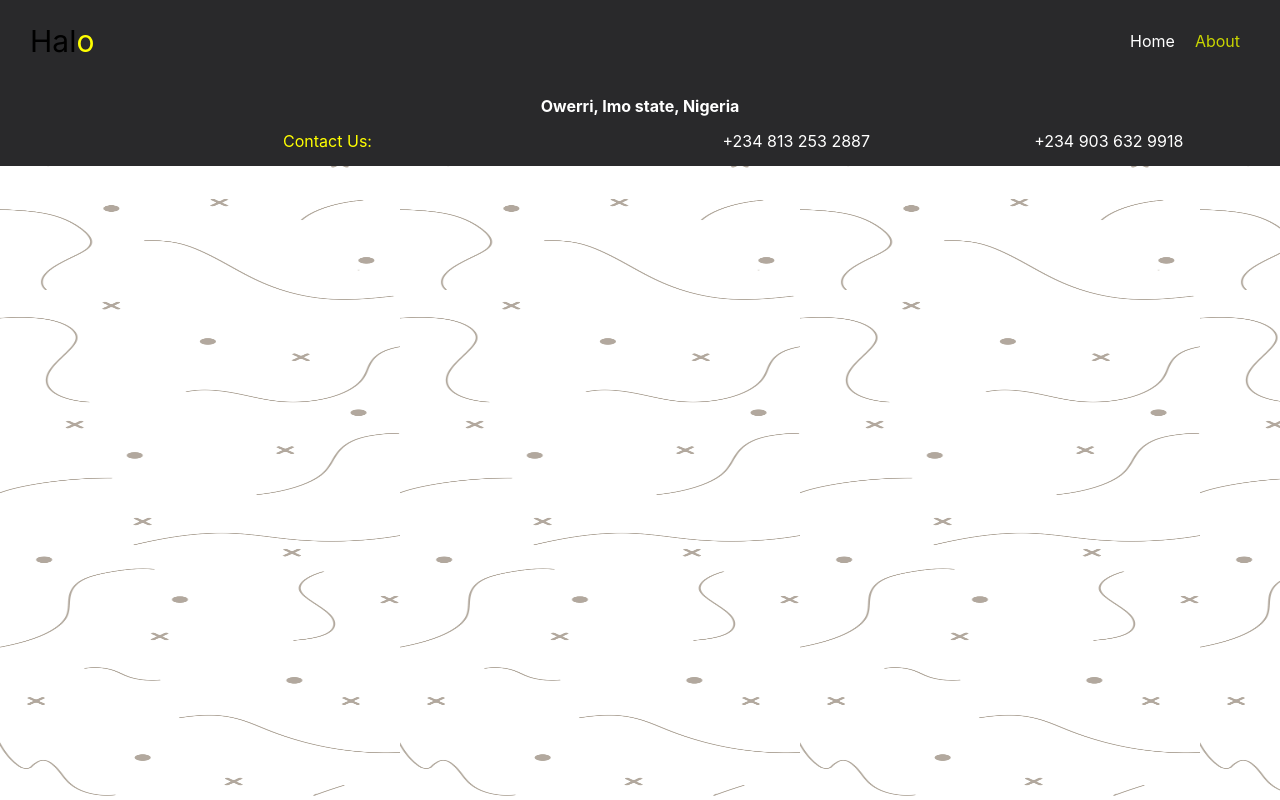
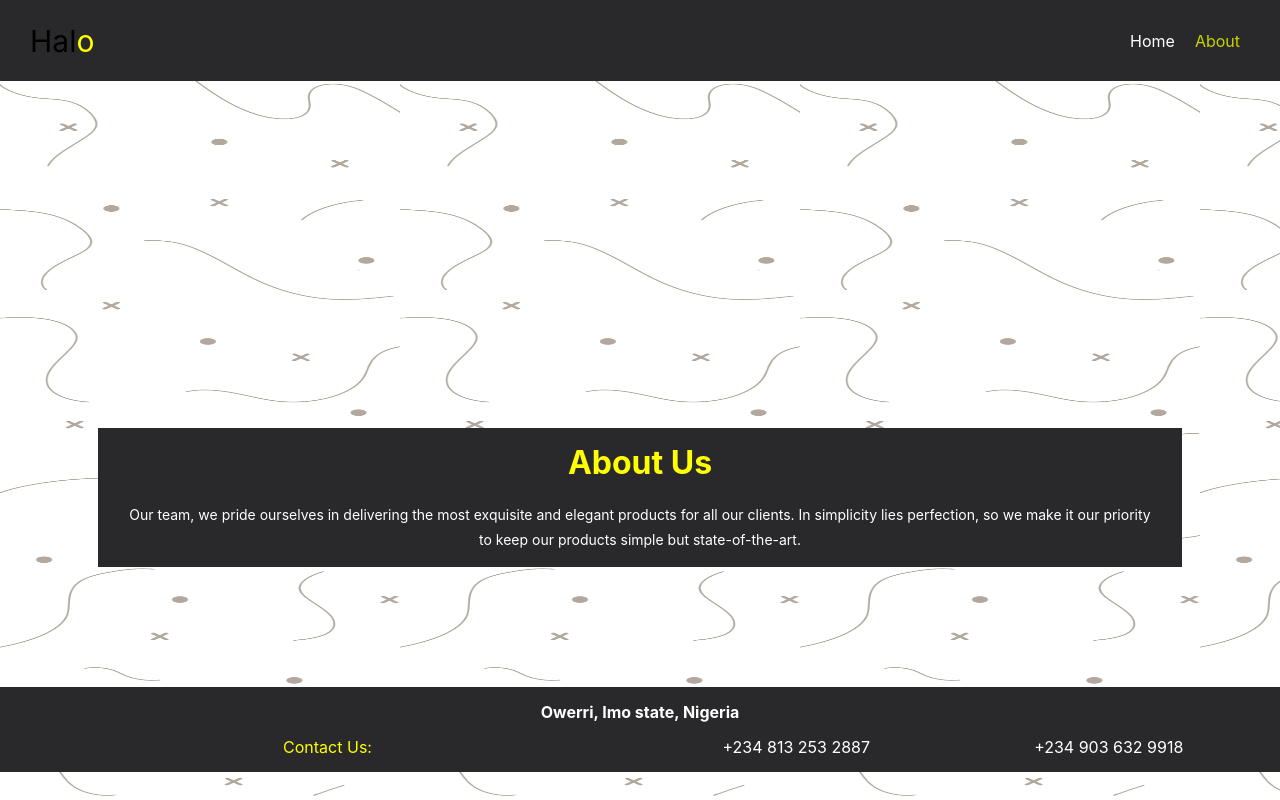
Before and after one commit to sammyyOzz/halo-devs, a React (Create React App) app: page /about in a window 1280 px wide. Built offline with nearby package versions, Linux system fonts and the light colour scheme.

Commit message:
about us

```diff
--- a/public/index.html
+++ b/public/index.html
@@ -2,7 +2,7 @@
 <html lang="en">
   <head>
     <meta charset="utf-8" />
-    <link rel="icon" href="%PUBLIC_URL%/favicon.ico" />
+    <link rel="icon" href="%PUBLIC_URL%/halo.png" />
     <meta name="viewport" content="width=device-width, initial-scale=1" />
     <meta name="theme-color" content="#000000" />
     <meta
@@ -24,7 +24,7 @@
       work correctly both with client-side routing and a non-root public URL.
       Learn how to configure a non-root public URL by running `npm run build`.
     -->
-    <title>React App</title>
+    <title>Halo</title>
   </head>
   <body>
     <noscript>You need to enable JavaScript to run this app.</noscript>
--- /dev/null
+++ b/src/AboutUs.css
@@ -0,0 +1,75 @@
+.about {
+    margin-top: 30px;
+    padding-bottom: 70px;
+}
+
+.about__top {
+    width: 100vw;
+    margin-bottom: 50px;
+}
+
+.about__topGrid {
+    display: flex;
+    justify-content: center;
+    color: white;
+    align-items: center;
+    flex-direction: column;
+}
+
+.about__topGridContent {
+    display: block;
+    text-align: center;
+}
+
+#about__relax {
+    margin-top: 30px;
+    font-size: 60px;
+}
+
+#about__hireExperts {
+    font-size: 40px;
+    color: black;
+}
+
+#about__hireExpertsII {
+    font-size: 40px;
+    color: yellow;
+}
+
+.about__topGrid > img {
+    max-width: 55%;
+    height: auto;
+}
+
+.about__box {
+    width: 80%;
+    background-color: #29292b;
+    color: white;
+    margin-left: auto;
+    margin-right: auto;
+    padding: 15px 30px;
+    text-align: center;
+    margin-bottom: 50px;
+}
+
+.about__box > h1 {
+    margin-bottom: 20px;
+    color: yellow;
+}
+
+.about__box > p {
+    line-height: 25px;
+    font-size: 14px;
+}
+
+
+
+@media(max-width: 960px) {
+    .about__top {
+        height: auto;
+    }
+
+    .about__topGrid > img {
+        max-width: 30%;
+    }
+}
--- /dev/null
+++ b/src/AboutUs.js
@@ -0,0 +1,38 @@
+import Grid from '@material-ui/core/Grid'
+import React from 'react'
+import './AboutUs.css'
+import undrawImg from './images/undraw_interaction_design_odgc.svg'
+
+function AboutUs() {
+    return (
+        <div className="about">
+            <div className="about__top">
+                <Grid container>
+                    <Grid item container xs={12} md={6} className="about__topGrid">
+                       <Grid item xs={3} />
+                       <Grid item xs={9}>
+                            <div className="about__topGridContent" data-aos="fade-right">
+                                <span id="about__hireExperts">
+                                    Connect with experts, build
+                                    and manage your
+                                </span><br />
+                                <div id="about__hireExpertsII">
+                                    business/projects
+                                </div>
+                            </div>
+                       </Grid>
+                    </Grid>
+                    <Grid item xs={12} md={6} className="about__topGrid">
+                        <img src={undrawImg} alt="HaloDevs" data-aos="flip-right" />
+                    </Grid>
+                </Grid>
+            </div>
+            <div className="about__box">
+                <h1>About Us</h1>
+                <p>Our team, we pride ourselves in delivering the most exquisite and elegant products for all our clients. In simplicity lies perfection, so we make it our priority to keep our products simple but state-of-the-art. </p>
+            </div>
+        </div>
+    )
+}
+
+export default AboutUs
--- a/src/App.js
+++ b/src/App.js
@@ -1,6 +1,4 @@
-import logo from './logo.svg';
 import './App.css';
-import ReactDOM from 'react-dom';
 import {
     BrowserRouter as Router,
     Switch,
@@ -12,6 +10,7 @@ import HomeServices from './HomeServices';
 import HomeFeedback from './HomeFeedback';
 import HomePortfolio from './HomePortfolio';
 import Footer from './Footer';
+import AboutUs from './AboutUs';
 
 function App() {
   return (
@@ -25,10 +24,12 @@ function App() {
             <HomeFeedback />
             <HomePortfolio />
           </Route>
+          <Route exact path="/about">
+            <AboutUs />
+          </Route>
         </Switch>
         <Footer />
       </Router>
-
     </div>
   );
 }
--- a/src/HomePortfolio.js
+++ b/src/HomePortfolio.js
@@ -10,7 +10,7 @@ function HomePortfolio() {
             <h1>Our Portfolio</h1>
             <div className="homePortfolio__content">
                 <Grid container spacing={10}>
-                    <Grid item xs={12} lg={6}>
+                    <Grid item xs={12} md={6}>
                         <div className="homePortfolio__app">
                             <h2>Drift Hub Application</h2>
                             <Grid item container>
@@ -27,7 +27,7 @@ function HomePortfolio() {
 
                     </Grid>
 
-                    <Grid item xs={12} lg={6}>
+                    <Grid item xs={12} md={6}>
                         <div className="homePortfolio__app">
                             <h2>Marketier</h2>
                             <Grid item container>
```
Also changed, not shown: public/halo.png (added).
